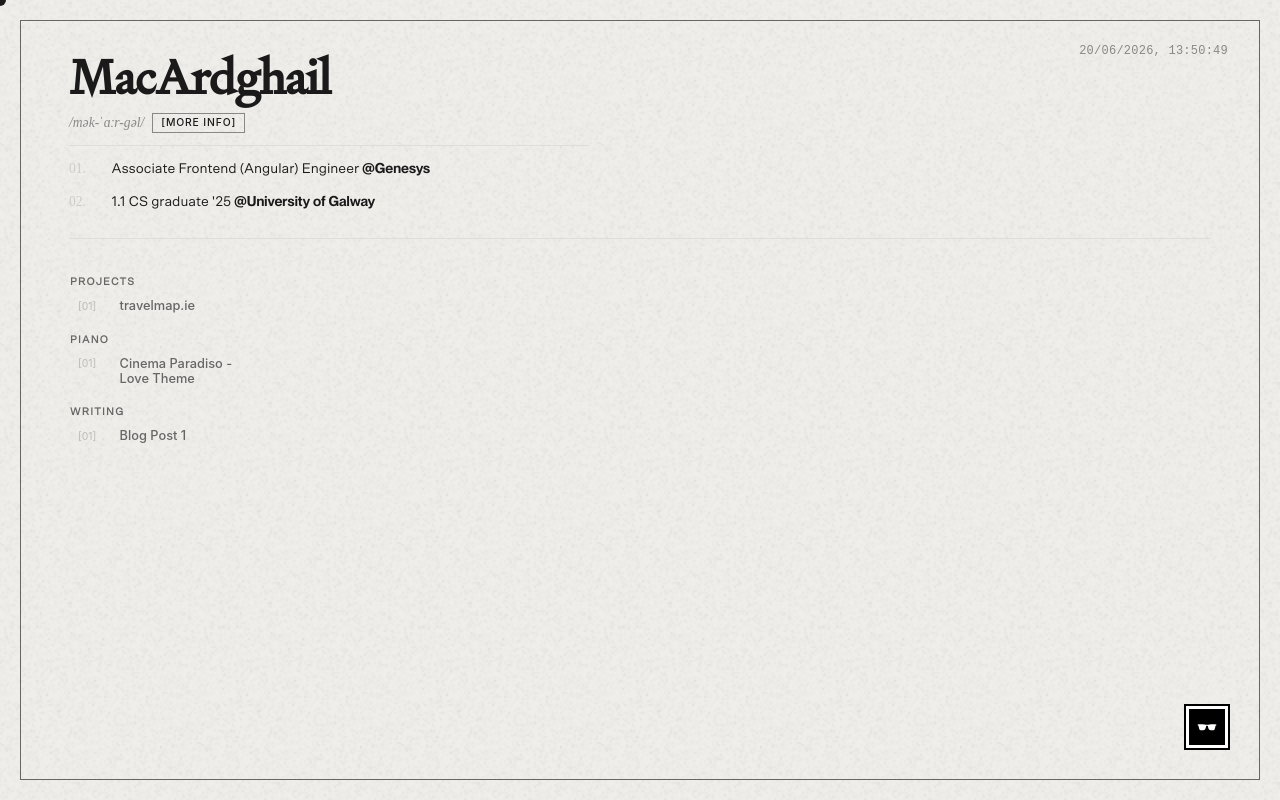
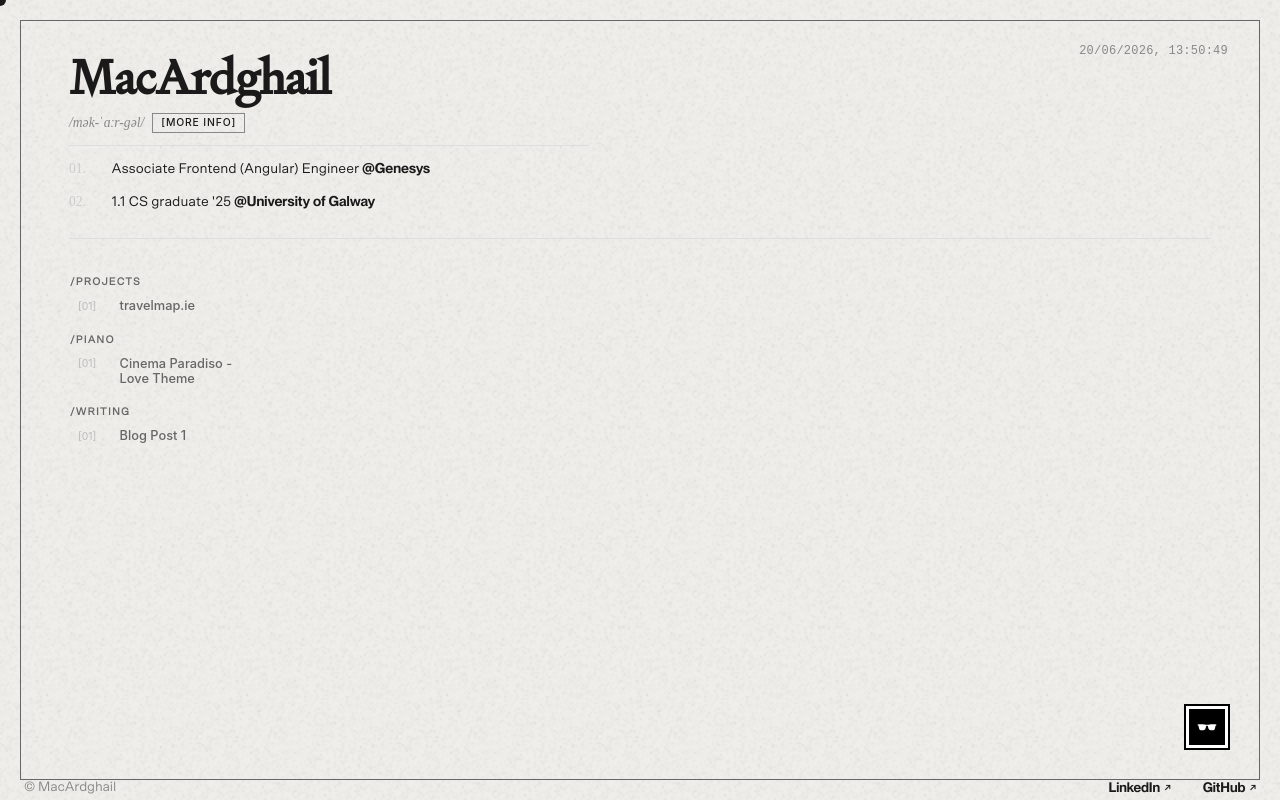
Before and after one commit to MacArdghail/MacArdghail.github.io, an Angular app: page / in a window 1280 px wide. Built offline with nearby package versions, Linux system fonts and the light colour scheme.

Commit message:
[16] - Links & copyright

```diff
--- a/src/app/about/about.css
+++ b/src/app/about/about.css
@@ -169,3 +169,77 @@
     margin-bottom: -2.5rem;
   }
 }
+
+
+
+/* Links Section */
+.links {
+  position: fixed;
+  bottom: 0;
+  left: 0;
+  right: 0;
+  display: flex;
+  padding: 0.35rem 1.5rem 0.25rem;
+  background: transparent;
+  z-index: 100;
+  pointer-events: none;
+  justify-content: space-between;
+}
+
+.copyright {
+  font-family: 'Scto Grotesk A', 'Inter', sans-serif;
+  font-size: 0.85rem;
+  font-weight: 400;
+  color: #888;
+  letter-spacing: -0.01em;
+  pointer-events: auto;
+}
+
+.links-group {
+  display: flex;
+  gap: 2rem;
+}
+
+.links-item {
+  font-family: 'PP Neue Montreal', 'Inter', sans-serif;
+  font-size: 0.85rem;
+  font-weight: 600;
+  color: #1a1a1a;
+  text-decoration: none;
+  letter-spacing: -0.01em;
+  transition: opacity 0.2s ease;
+  position: relative;
+  pointer-events: auto;
+}
+
+.links-item::after {
+  content: '\00a0↗';
+  font-size: 0.75em;
+  font-weight: 400;
+  display: inline-block;
+  transform: translateY(-0.05em);
+}
+
+.links-item:hover {
+  opacity: 0.5;
+}
+
+@media (max-width: 600px) {
+  .links {
+    padding: 0.35rem 1.5rem 0.25rem;
+    flex-wrap: wrap;
+  }
+
+  .links-group {
+    gap: 1rem;
+    flex-wrap: wrap;
+  }
+
+  .copyright {
+    font-size: 0.75rem;
+  }
+
+  .links-item {
+    font-size: 0.75rem;
+  }
+}
--- a/src/app/about/about.html
+++ b/src/app/about/about.html
@@ -34,3 +34,22 @@
     </p>
   </div>
 </div>
+
+<!-- Links outside the main content area -->
+<section class="links">
+  <span class="copyright">© MacArdghail</span>
+  <div class="links-group">
+    <a href="https://www.linkedin.com/in/fionnmcardle/" target="_blank" rel="noopener noreferrer" class="links-item">
+      LinkedIn
+    </a>
+    <a href="https://github.com/MacArdghail" target="_blank" rel="noopener noreferrer" class="links-item">
+      GitHub
+    </a>
+    <!-- <a href="mailto:" class="links-item">
+      Email
+    </a> -->
+    <!-- <a href="/cv.pdf" target="_blank" rel="noopener" class="links-item">
+      CV
+    </a> -->
+  </div>
+</section>
--- a/src/app/home/home.css
+++ b/src/app/home/home.css
@@ -1,5 +1,5 @@
 .home {
-  padding: 2rem 3rem 5rem;
+  padding: 2rem 3rem 7rem;
   box-sizing: border-box;
 }
 
@@ -594,3 +594,77 @@
     padding: 1.25rem 0;
   }
 }
+
+
+
+/* Links Section */
+.links {
+  position: fixed;
+  bottom: 0;
+  left: 0;
+  right: 0;
+  display: flex;
+  padding: 0.35rem 1.5rem 0.25rem;
+  background: transparent;
+  z-index: 100;
+  pointer-events: none;
+  justify-content: space-between;
+}
+
+.copyright {
+  font-family: 'Scto Grotesk A', 'Inter', sans-serif;
+  font-size: 0.85rem;
+  font-weight: 400;
+  color: #888;
+  letter-spacing: -0.01em;
+  pointer-events: auto;
+}
+
+.links-group {
+  display: flex;
+  gap: 2rem;
+}
+
+.links-item {
+  font-family: 'PP Neue Montreal', 'Inter', sans-serif;
+  font-size: 0.85rem;
+  font-weight: 600;
+  color: #1a1a1a;
+  text-decoration: none;
+  letter-spacing: -0.01em;
+  transition: opacity 0.2s ease;
+  position: relative;
+  pointer-events: auto;
+}
+
+.links-item::after {
+  content: '\00a0↗';
+  font-size: 0.75em;
+  font-weight: 400;
+  display: inline-block;
+  transform: translateY(-0.05em);
+}
+
+.links-item:hover {
+  opacity: 0.5;
+}
+
+@media (max-width: 600px) {
+  .links {
+    padding: 0.35rem 1.5rem 0.25rem;
+    flex-wrap: wrap;
+  }
+
+  .links-group {
+    gap: 1rem;
+    flex-wrap: wrap;
+  }
+
+  .copyright {
+    font-size: 0.75rem;
+  }
+
+  .links-item {
+    font-size: 0.75rem;
+  }
+}
--- a/src/app/home/home.html
+++ b/src/app/home/home.html
@@ -35,7 +35,7 @@
         [class.work-list--active]="selectedProject() || selectedPost() || selectedPiano()"
         (mouseenter)="isLocked.set(false)"
       >
-        <span class="work-group-label">Projects</span>
+        <span class="work-group-label">/Projects</span>
         @for (project of projects; track project.slug) {
           <button
             class="work-item"
@@ -49,7 +49,7 @@
           </button>
         }
 
-        <span class="work-group-label work-group-label--spaced">Piano</span>
+        <span class="work-group-label work-group-label--spaced">/Piano</span>
         @for (piano of pianoPerformances; track piano.slug) {
           <button
             class="work-item"
@@ -63,7 +63,7 @@
           </button>
         }
 
-        <span class="work-group-label work-group-label--spaced">Writing</span>
+        <span class="work-group-label work-group-label--spaced">/Writing</span>
         @for (post of posts; track post.slug) {
           <button
             class="work-item"
@@ -187,3 +187,22 @@
     </div>
   </section>
 </div>
+
+<!-- Links outside the main content area -->
+<section class="links">
+  <span class="copyright">© MacArdghail</span>
+  <div class="links-group">
+    <a href="https://www.linkedin.com/in/fionnmcardle213/" target="_blank" rel="noopener noreferrer" class="links-item">
+      LinkedIn
+    </a>
+    <a href="https://github.com/MacArdghail" target="_blank" rel="noopener noreferrer" class="links-item">
+      GitHub
+    </a>
+    <!-- <a href="mailto:" class="links-item">
+      Email
+    </a> -->
+    <!-- <a href="/cv.pdf" target="_blank" rel="noopener" class="links-item">
+      CV
+    </a> -->
+  </div>
+</section>
```
